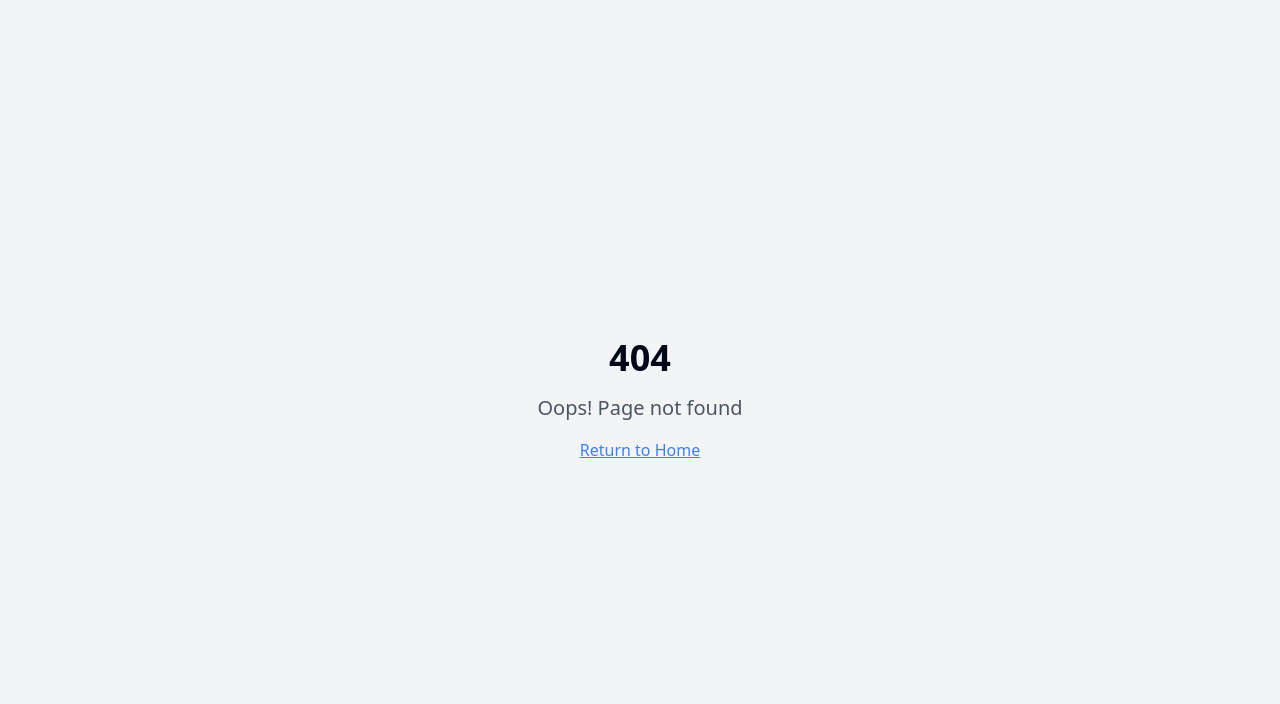
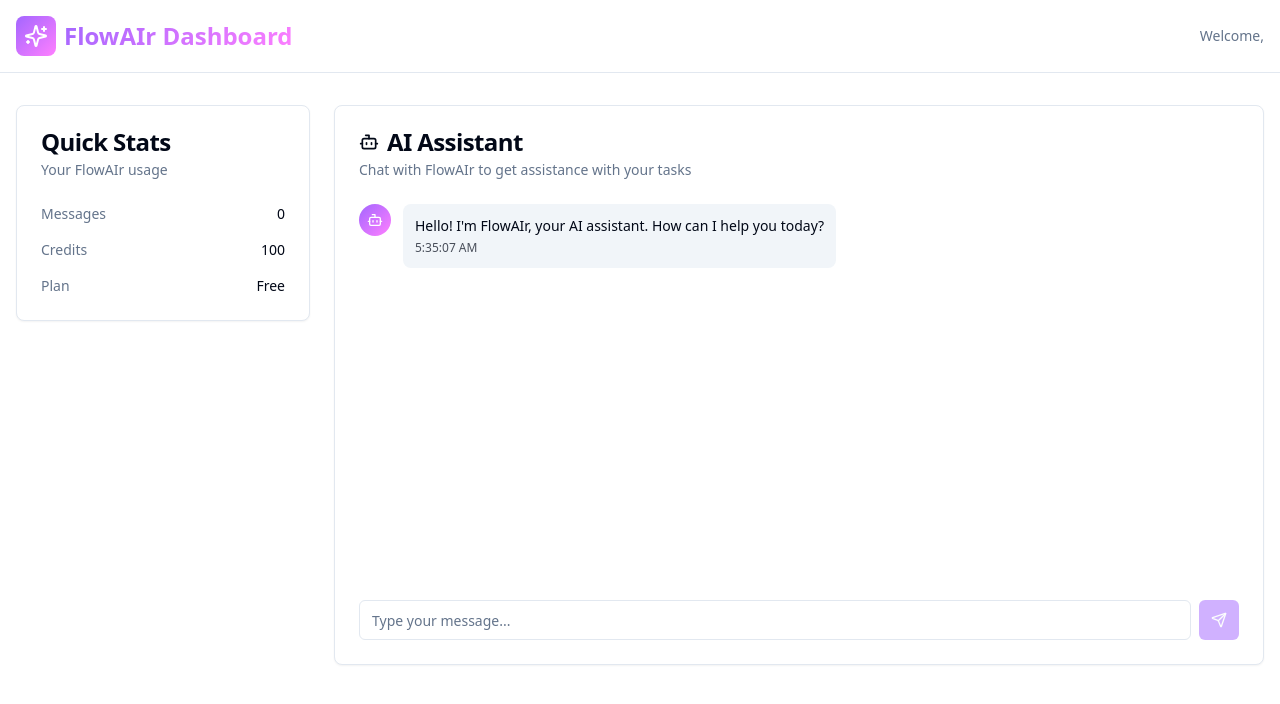
Before and after one commit to felixahuruonye/flowair-ai-nexus, a React (Vite) app: page /dashboard in a window 1280 px wide. Before the commit this address had no page. Shown: the top 704 px of the page. Built offline with nearby package versions, Linux system fonts and the light colour scheme.

Commit message:
feat: Implement dashboard and AI bot interfaces
Create the user dashboard and integrate the AI bot functionalities as specified in the initial prompt.

```diff
--- a/src/App.tsx
+++ b/src/App.tsx
@@ -6,6 +6,7 @@ import { BrowserRouter, Routes, Route } from "react-router-dom";
 import { AuthProvider } from "@/hooks/useAuth";
 import Index from "./pages/Index";
 import Auth from "./pages/Auth";
+import Dashboard from "./pages/Dashboard";
 import NotFound from "./pages/NotFound";
 
 const queryClient = new QueryClient();
@@ -20,6 +21,7 @@ const App = () => (
           <Routes>
             <Route path="/" element={<Index />} />
             <Route path="/auth" element={<Auth />} />
+            <Route path="/dashboard" element={<Dashboard />} />
             {/* ADD ALL CUSTOM ROUTES ABOVE THE CATCH-ALL "*" ROUTE */}
             <Route path="*" element={<NotFound />} />
           </Routes>
--- a/src/components/Header.tsx
+++ b/src/components/Header.tsx
@@ -13,6 +13,14 @@ const Header = () => {
   const handleSignOut = async () => {
     await signOut();
     navigate('/');
+  };
+
+  const handleGetStarted = () => {
+    if (user) {
+      navigate('/dashboard');
+    } else {
+      navigate('/auth');
+    }
   };
 
   return (
@@ -39,9 +47,9 @@ const Header = () => {
           <div className="hidden md:flex items-center space-x-4">
             {user ? (
               <>
-                <span className="text-sm text-muted-foreground">
-                  Welcome, {user.email}
-                </span>
+                <Button variant="ghost" onClick={() => navigate('/dashboard')}>
+                  Dashboard
+                </Button>
                 <Button variant="ghost" onClick={handleSignOut}>
                   <LogOut className="h-4 w-4 mr-2" />
                   Sign Out
@@ -54,7 +62,7 @@ const Header = () => {
                 </Button>
                 <Button
                   className="gradient-primary text-white hover:opacity-90"
-                  onClick={() => navigate('/auth')}
+                  onClick={handleGetStarted}
                 >
                   Get Started Free
                 </Button>
@@ -82,9 +90,13 @@ const Header = () => {
               <div className="px-3 py-2 space-y-2">
                 {user ? (
                   <>
-                    <div className="text-sm text-muted-foreground px-3 py-2">
-                      Welcome, {user.email}
-                    </div>
+                    <Button
+                      variant="ghost"
+                      className="w-full"
+                      onClick={() => navigate('/dashboard')}
+                    >
+                      Dashboard
+                    </Button>
                     <Button variant="ghost" className="w-full" onClick={handleSignOut}>
                       <LogOut className="h-4 w-4 mr-2" />
                       Sign Out
@@ -101,7 +113,7 @@ const Header = () => {
                     </Button>
                     <Button
                       className="w-full gradient-primary text-white"
-                      onClick={() => navigate('/auth')}
+                      onClick={handleGetStarted}
                     >
                       Get Started Free
                     </Button>
--- /dev/null
+++ b/src/pages/Dashboard.tsx
@@ -0,0 +1,214 @@
+import { useState } from 'react';
+import { useAuth } from '@/hooks/useAuth';
+import { Button } from '@/components/ui/button';
+import { Card, CardContent, CardDescription, CardHeader, CardTitle } from '@/components/ui/card';
+import { Input } from '@/components/ui/input';
+import { ScrollArea } from '@/components/ui/scroll-area';
+import { Send, Bot, User, Sparkles } from 'lucide-react';
+import { useToast } from '@/hooks/use-toast';
+
+interface Message {
+  id: string;
+  content: string;
+  sender: 'user' | 'bot';
+  timestamp: Date;
+}
+
+const Dashboard = () => {
+  const { user } = useAuth();
+  const { toast } = useToast();
+  const [messages, setMessages] = useState<Message[]>([
+    {
+      id: '1',
+      content: 'Hello! I\'m FlowAIr, your AI assistant. How can I help you today?',
+      sender: 'bot',
+      timestamp: new Date()
+    }
+  ]);
+  const [inputMessage, setInputMessage] = useState('');
+  const [isLoading, setIsLoading] = useState(false);
+
+  const sendMessage = async () => {
+    if (!inputMessage.trim()) return;
+
+    const userMessage: Message = {
+      id: Date.now().toString(),
+      content: inputMessage,
+      sender: 'user',
+      timestamp: new Date()
+    };
+
+    setMessages(prev => [...prev, userMessage]);
+    setInputMessage('');
+    setIsLoading(true);
+
+    try {
+      // Simulate AI response for now
+      setTimeout(() => {
+        const botMessage: Message = {
+          id: (Date.now() + 1).toString(),
+          content: `I received your message: "${userMessage.content}". This is a simulated response. AI functionality will be implemented next!`,
+          sender: 'bot',
+          timestamp: new Date()
+        };
+        setMessages(prev => [...prev, botMessage]);
+        setIsLoading(false);
+      }, 1000);
+    } catch (error) {
+      toast({
+        title: "Error",
+        description: "Failed to send message. Please try again.",
+        variant: "destructive",
+      });
+      setIsLoading(false);
+    }
+  };
+
+  const handleKeyPress = (e: React.KeyboardEvent) => {
+    if (e.key === 'Enter' && !e.shiftKey) {
+      e.preventDefault();
+      sendMessage();
+    }
+  };
+
+  return (
+    <div className="min-h-screen bg-background">
+      {/* Header */}
+      <header className="border-b bg-background/95 backdrop-blur supports-[backdrop-filter]:bg-background/60">
+        <div className="container mx-auto px-4 py-4">
+          <div className="flex items-center justify-between">
+            <div className="flex items-center space-x-2">
+              <div className="gradient-primary p-2 rounded-lg">
+                <Sparkles className="h-6 w-6 text-white" />
+              </div>
+              <span className="text-2xl font-bold text-gradient">FlowAIr Dashboard</span>
+            </div>
+            <div className="text-sm text-muted-foreground">
+              Welcome, {user?.email}
+            </div>
+          </div>
+        </div>
+      </header>
+
+      <div className="container mx-auto px-4 py-8">
+        <div className="grid grid-cols-1 lg:grid-cols-4 gap-6">
+          {/* Sidebar */}
+          <div className="lg:col-span-1">
+            <Card>
+              <CardHeader>
+                <CardTitle>Quick Stats</CardTitle>
+                <CardDescription>Your FlowAIr usage</CardDescription>
+              </CardHeader>
+              <CardContent className="space-y-4">
+                <div className="flex justify-between">
+                  <span className="text-sm text-muted-foreground">Messages</span>
+                  <span className="text-sm font-medium">{messages.length - 1}</span>
+                </div>
+                <div className="flex justify-between">
+                  <span className="text-sm text-muted-foreground">Credits</span>
+                  <span className="text-sm font-medium">100</span>
+                </div>
+                <div className="flex justify-between">
+                  <span className="text-sm text-muted-foreground">Plan</span>
+                  <span className="text-sm font-medium">Free</span>
+                </div>
+              </CardContent>
+            </Card>
+          </div>
+
+          {/* Chat Interface */}
+          <div className="lg:col-span-3">
+            <Card className="h-[70vh] flex flex-col">
+              <CardHeader>
+                <CardTitle className="flex items-center space-x-2">
+                  <Bot className="h-5 w-5" />
+                  <span>AI Assistant</span>
+                </CardTitle>
+                <CardDescription>
+                  Chat with FlowAIr to get assistance with your tasks
+                </CardDescription>
+              </CardHeader>
+
+              <CardContent className="flex-1 flex flex-col space-y-4">
+                {/* Messages */}
+                <ScrollArea className="flex-1 pr-4">
+                  <div className="space-y-4">
+                    {messages.map((message) => (
+                      <div
+                        key={message.id}
+                        className={`flex items-start space-x-3 ${
+                          message.sender === 'user' ? 'justify-end' : 'justify-start'
+                        }`}
+                      >
+                        {message.sender === 'bot' && (
+                          <div className="gradient-primary p-2 rounded-full">
+                            <Bot className="h-4 w-4 text-white" />
+                          </div>
+                        )}
+
+                        <div
+                          className={`max-w-[80%] rounded-lg p-3 ${
+                            message.sender === 'user'
+                              ? 'bg-primary text-primary-foreground'
+                              : 'bg-muted'
+                          }`}
+                        >
+                          <p className="text-sm">{message.content}</p>
+                          <p className="text-xs mt-1 opacity-70">
+                            {message.timestamp.toLocaleTimeString()}
+                          </p>
+                        </div>
+
+                        {message.sender === 'user' && (
+                          <div className="bg-primary p-2 rounded-full">
+                            <User className="h-4 w-4 text-primary-foreground" />
+                          </div>
+                        )}
+                      </div>
+                    ))}
+
+                    {isLoading && (
+                      <div className="flex items-start space-x-3">
+                        <div className="gradient-primary p-2 rounded-full">
+                          <Bot className="h-4 w-4 text-white" />
+                        </div>
+                        <div className="bg-muted rounded-lg p-3">
+                          <div className="flex space-x-1">
+                            <div className="w-2 h-2 bg-current rounded-full animate-bounce"></div>
+                            <div className="w-2 h-2 bg-current rounded-full animate-bounce" style={{ animationDelay: '0.1s' }}></div>
+                            <div className="w-2 h-2 bg-current rounded-full animate-bounce" style={{ animationDelay: '0.2s' }}></div>
+                          </div>
+                        </div>
+                      </div>
+                    )}
+                  </div>
+                </ScrollArea>
+
+                {/* Input */}
+                <div className="flex space-x-2">
+                  <Input
+                    value={inputMessage}
+                    onChange={(e) => setInputMessage(e.target.value)}
+                    onKeyPress={handleKeyPress}
+                    placeholder="Type your message..."
+                    disabled={isLoading}
+                    className="flex-1"
+                  />
+                  <Button
+                    onClick={sendMessage}
+                    disabled={isLoading || !inputMessage.trim()}
+                    size="icon"
+                  >
+                    <Send className="h-4 w-4" />
+                  </Button>
+                </div>
+              </CardContent>
+            </Card>
+          </div>
+        </div>
+      </div>
+    </div>
+  );
+};
+
+export default Dashboard;
```
